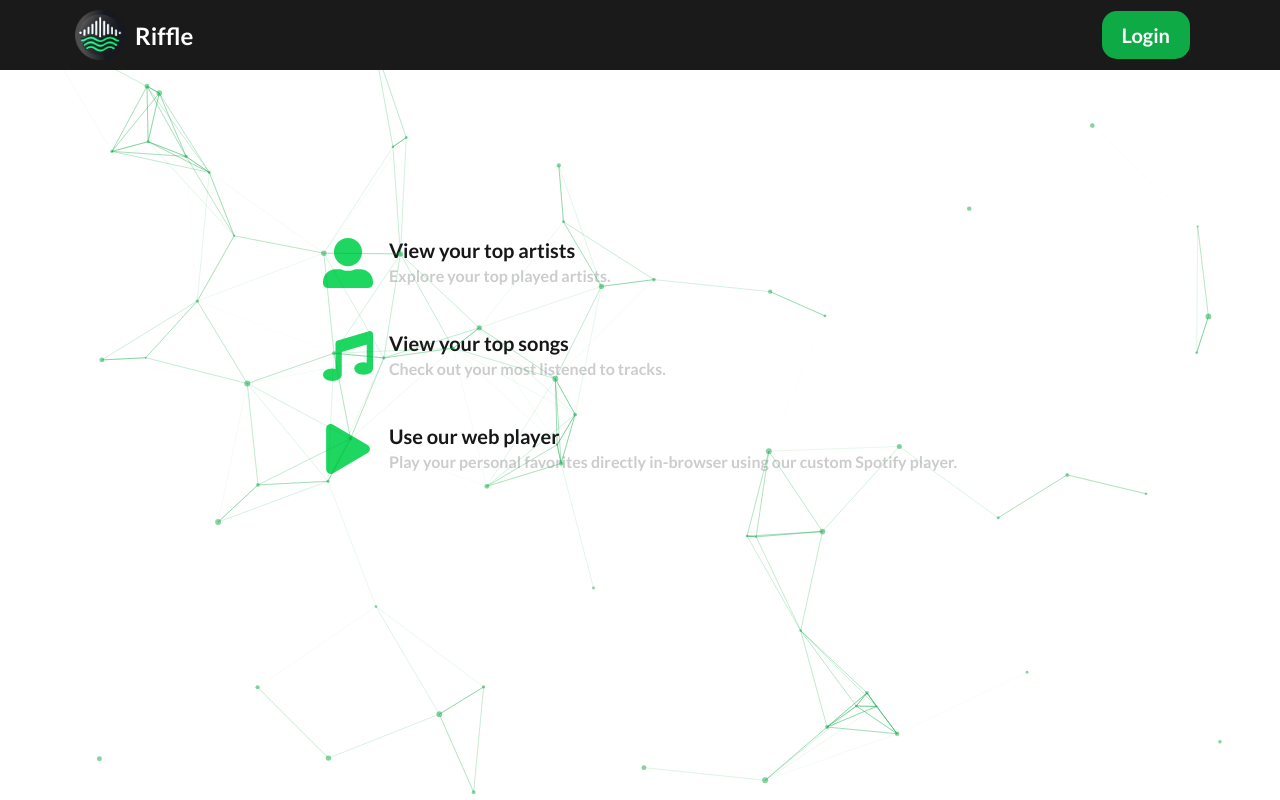
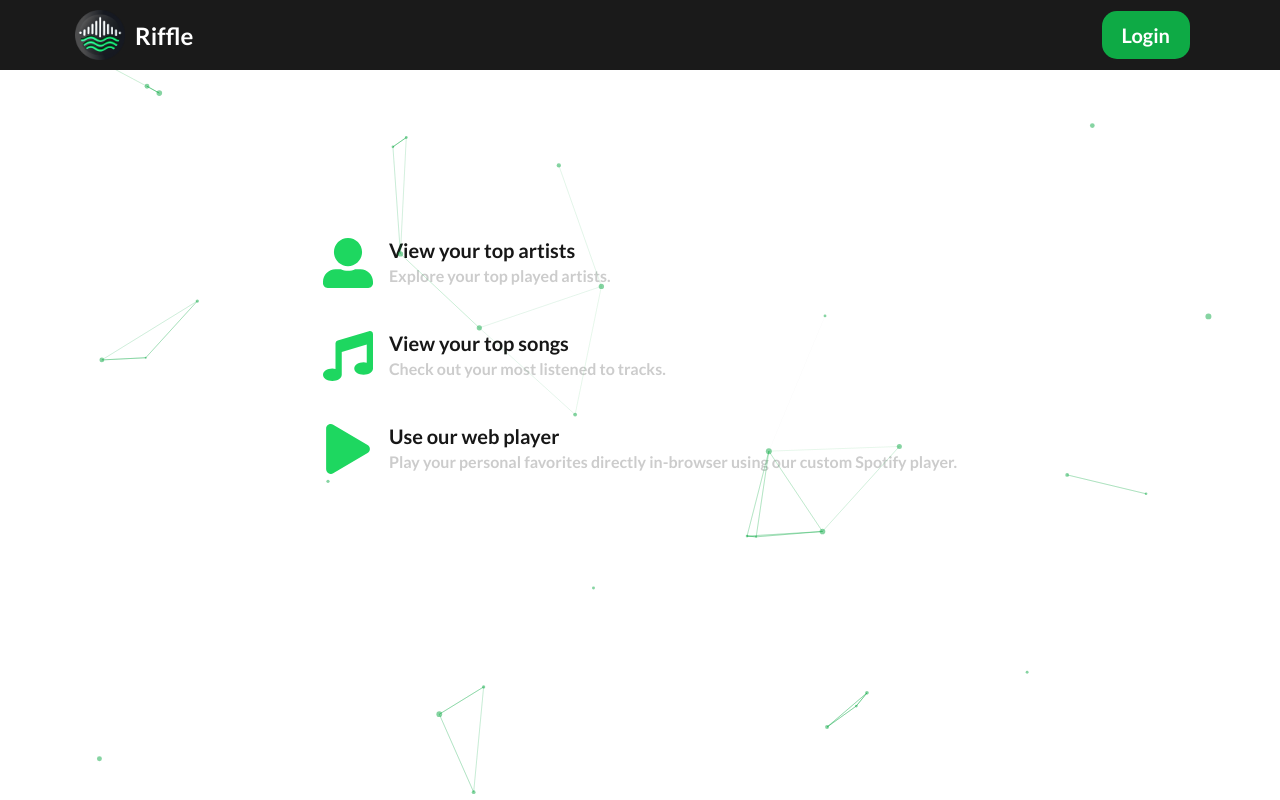
Before and after one commit to cramosme/Riffle-Web, a Next.js app: page / in a window 1280 px wide. Built offline with nearby package versions, Linux system fonts and the light colour scheme.

Commit message:
Added a max to particles

```diff
--- a/src/components/BackgroundParticles.jsx
+++ b/src/components/BackgroundParticles.jsx
@@ -36,7 +36,7 @@ export default function BackgroundParticles() {
                },
                modes: {
                   push: {
-                     quantity: 4,
+                     quantity: 10,
                   },
                   repulse: {
                      distance: 100,
@@ -70,7 +70,8 @@ export default function BackgroundParticles() {
                      enable: true,
                      area: 800,
                   },
-                  value: 60,
+                  value: 30,
+                  max: 100,
                },
                opacity: {
                   value: 0.5,
```
